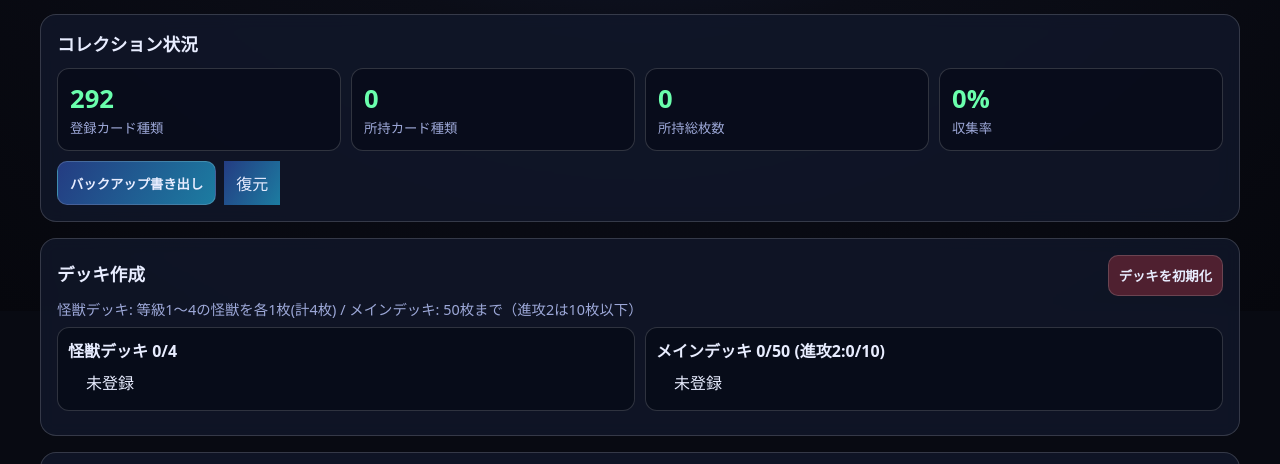
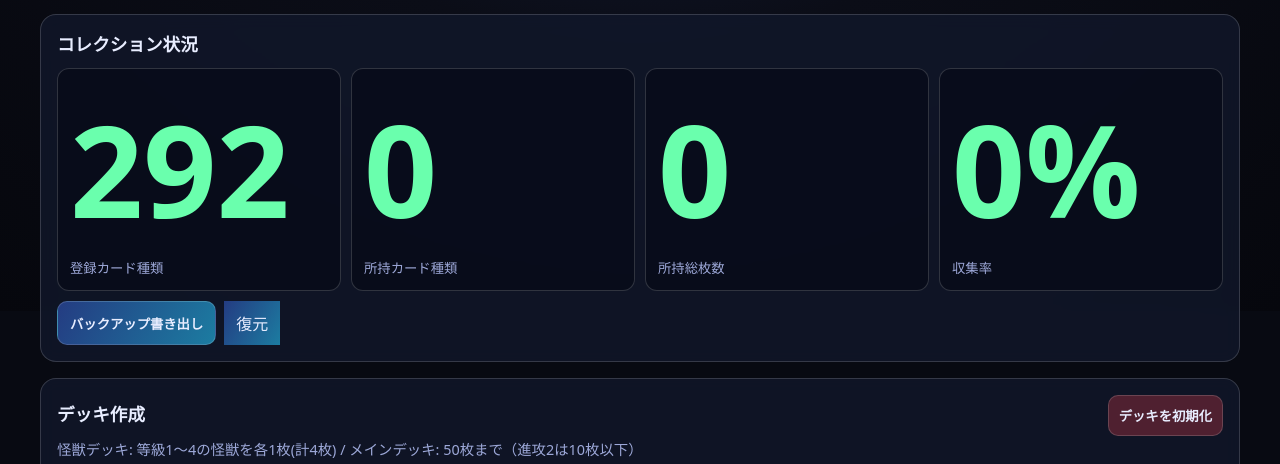
Before and after one commit to kochavrendy/G-storage, a plain HTML site: page index.html in a window 1280 px wide. Shown: the part 489-953 px from the top of the page. Drawn offline with Linux system fonts and the light colour scheme.

Commit message:
Adjust stat number size to 10vw

```diff
--- a/styles.css
+++ b/styles.css
@@ -75,7 +75,7 @@ button:hover { filter: brightness(1.15); }
   border-radius: 12px;
   padding: 12px;
 }
-.stat-grid span { display: block; font-size: 1.6rem; font-weight: 800; color: var(--accent-2); }
+.stat-grid span { display: block; font-size: 10vw; font-weight: 800; color: var(--accent-2); }
 .stat-grid small { color: var(--muted); }
 
 .deck-rule, .deck-message { margin: 0 0 8px; color: var(--muted); font-size: .9rem; }
```
